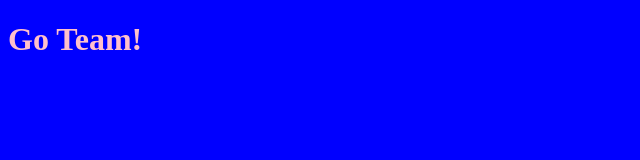
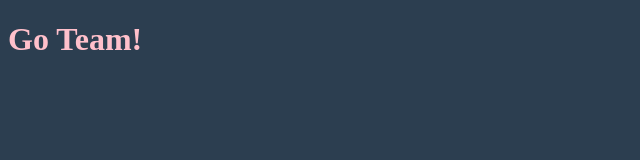
Before and after one commit to atmosfeer/collaborate-project, a plain HTML site: page index.html in a window 1280 px wide. Shown: the whole page, without its empty margins (0-640 px from the left). Drawn offline with Linux system fonts and the light colour scheme.

Commit message:
better blue for bg

```diff
--- a/style.css
+++ b/style.css
@@ -3,5 +3,5 @@ h1 {
 }
 
 body {
-  background: blue;
+  background: #2c3e50;
 }
```
